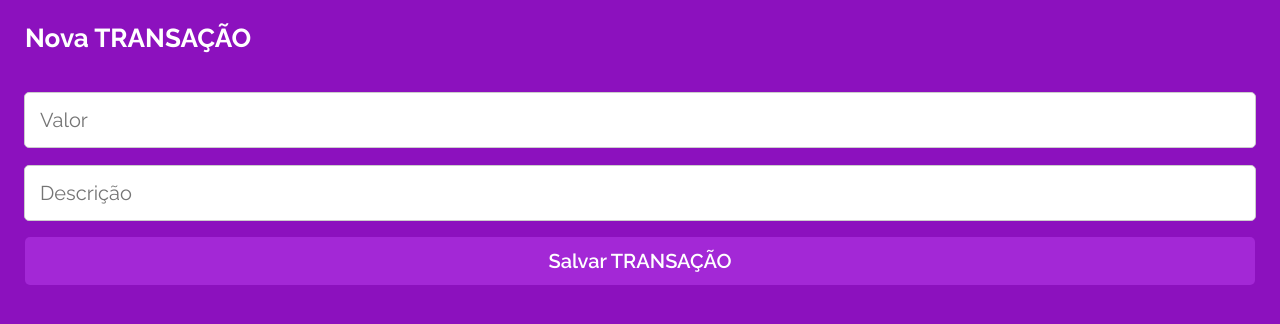
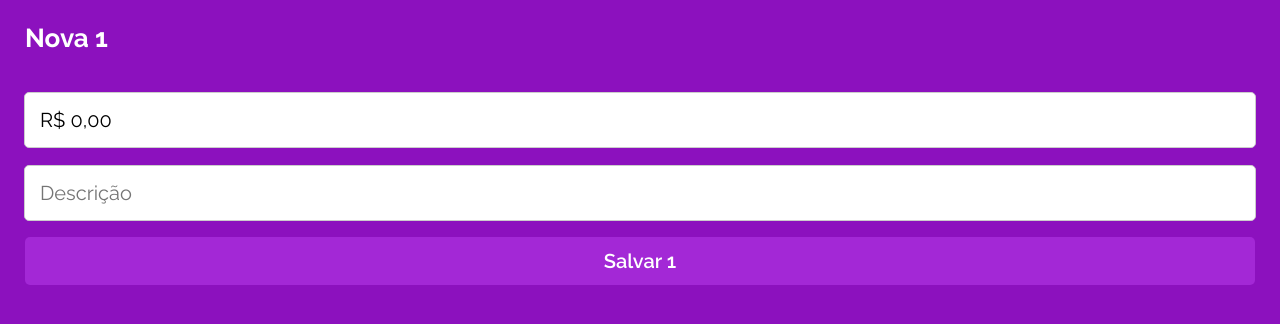
Before and after one commit to Pecorario/projeto14-mywallet-front, a React (Create React App) app: page /nova-transacao/1 in a window 1280 px wide. Shown: the top 324 px of the page. Built offline with nearby package versions, Linux system fonts and the light colour scheme; no server answers; a web font is replaced by a local one.

Commit message:
:sparkles: new transaction function added

```diff
--- a/src/pages/HomePage.js
+++ b/src/pages/HomePage.js
@@ -1,16 +1,19 @@
-import styled from 'styled-components';
 import { BiExit } from 'react-icons/bi';
 import { AiOutlineMinusCircle, AiOutlinePlusCircle } from 'react-icons/ai';
-import formatErrors from '../utils';
 import { useSnackbar } from 'notistack';
 import { useEffect, useState } from 'react';
+import { useNavigate } from 'react-router-dom';
+
 import api from '../services/api';
-import { useNavigate } from 'react-router-dom';
+import formatErrors from '../utils';
+
+import styled from 'styled-components';
 
 export default function HomePage() {
   const [transactions, setTransactions] = useState([]);
   const [user, setUser] = useState();
   const [total, setTotal] = useState(0);
+  const [formatedTotal, setFormatedTotal] = useState();
 
   const { enqueueSnackbar } = useSnackbar();
   const navigate = useNavigate();
@@ -26,8 +29,25 @@ export default function HomePage() {
         return acc - obj.value;
       }, 0);
 
+      let formatedCalcTotal;
+
+      if (calcTotal < 0) {
+        formatedCalcTotal = calcTotal
+          .toLocaleString('pt-BR', {
+            minimumFractionDigits: 2,
+            maximumFractionDigits: 2
+          })
+          .replace('-', '');
+      } else {
+        formatedCalcTotal = calcTotal.toLocaleString('pt-BR', {
+          minimumFractionDigits: 2,
+          maximumFractionDigits: 2
+        });
+      }
+
       setUser(data.name);
       setTotal(calcTotal);
+      setFormatedTotal(formatedCalcTotal);
       setTransactions(data.transactions);
     } catch (error) {
       const errors = formatErrors(error);
@@ -75,37 +95,46 @@ export default function HomePage() {
 
       <TransactionsContainer>
         <ul>
-          {transactions?.map(transaction => (
+          {transactions?.map(transaction => {
+            const formatedValue = transaction.value.toLocaleString('pt-BR', {
+              minimumFractionDigits: 2,
+              maximumFractionDigits: 2
+            });
+
+            return (
               <ListItemContainer key={transaction._id}>
                 <div>
                   <span>{transaction.date}</span>
                   <strong>{transaction.description}</strong>
                 </div>
                 <Value
-                color={transaction.type === 'entrada' ? 'positivo' : 'negativo'}
+                  color={
+                    transaction.type === 'entrada' ? 'positivo' : 'negativo'
+                  }
                 >
-                {transaction.value.toFixed(2).replace('.', ',')}
+                  {formatedValue}
                 </Value>
               </ListItemContainer>
-          ))}
+            );
+          })}
         </ul>
 
         <article>
           <strong>Saldo</strong>
           <Value color={total >= 0 ? 'positivo' : 'negativo'}>
-            {total.toFixed(2).replace('.', ',').replace('-', '')}
+            {formatedTotal}
           </Value>
         </article>
       </TransactionsContainer>
 
       <ButtonsContainer>
-        <button>
+        <button onClick={() => navigate('/nova-transacao/entrada')}>
           <AiOutlinePlusCircle />
           <p>
             Nova <br /> entrada
           </p>
         </button>
-        <button>
+        <button onClick={() => navigate('/nova-transacao/saida')}>
           <AiOutlineMinusCircle />
           <p>
             Nova <br />
--- a/src/pages/TransactionPage.js
+++ b/src/pages/TransactionPage.js
@@ -1,16 +1,79 @@
-import styled from "styled-components"
+import { useParams } from 'react-router-dom';
+import styled from 'styled-components';
+import { useNavigate } from 'react-router-dom';
+import { useSnackbar } from 'notistack';
+import formatErrors from '../utils';
+import api from '../services/api';
+import { useState } from 'react';
 
 export default function TransactionsPage() {
+  const [value, setValue] = useState('0,00');
+  const [description, setDescription] = useState('');
+
+  const { tipo: transactionType } = useParams();
+  const { enqueueSnackbar } = useSnackbar();
+  const navigate = useNavigate();
+
+  async function handleSaveTransaction(e) {
+    e.preventDefault();
+
+    const formatedValue = Number(value.replace(',', '.'));
+
+    try {
+      await api.post(`/new-transaction/${transactionType}`, {
+        value: formatedValue,
+        description
+      });
+
+      enqueueSnackbar('Transação adicionada com sucesso!', {
+        variant: 'success'
+      });
+
+      navigate('/home');
+    } catch (error) {
+      const errors = formatErrors(error);
+
+      errors.map(item =>
+        enqueueSnackbar(item, {
+          variant: 'error'
+        })
+      );
+    }
+  }
+
+  function handleChange(content) {
+    const formattedValue = content
+      .replace(/\D/g, '')
+      .padStart(3, '0')
+      .replace(/(\d{2})$/, ',$1');
+
+    const intValue = parseInt(formattedValue.replace(/\D/g, ''), 10);
+    const valueWithZeros = intValue.toString().padStart(3, '0');
+    const finalValue = valueWithZeros.replace(/(\d{2})$/, ',$1');
+
+    setValue(finalValue);
+  }
+
   return (
     <TransactionsContainer>
-      <h1>Nova TRANSAÇÃO</h1>
-      <form>
-        <input placeholder="Valor" type="text"/>
-        <input placeholder="Descrição" type="text" />
-        <button>Salvar TRANSAÇÃO</button>
+      <h1>Nova {transactionType}</h1>
+      <form onSubmit={handleSaveTransaction}>
+        <input
+          placeholder="Valor"
+          type="text"
+          value={`R$ ${value}`}
+          onChange={e => handleChange(e.target.value)}
+        />
+        <input
+          placeholder="Descrição"
+          type="text"
+          value={description}
+          onChange={e => setDescription(e.target.value)}
+        />
+        <button>Salvar {transactionType}</button>
       </form>
     </TransactionsContainer>
-  )
+  );
 }
 
 const TransactionsContainer = styled.main`
@@ -24,4 +87,4 @@ const TransactionsContainer = styled.main`
     align-self: flex-start;
     margin-bottom: 40px;
   }
-`
+`;
```
Lines whose indentation alone changed are shown as unchanged.
